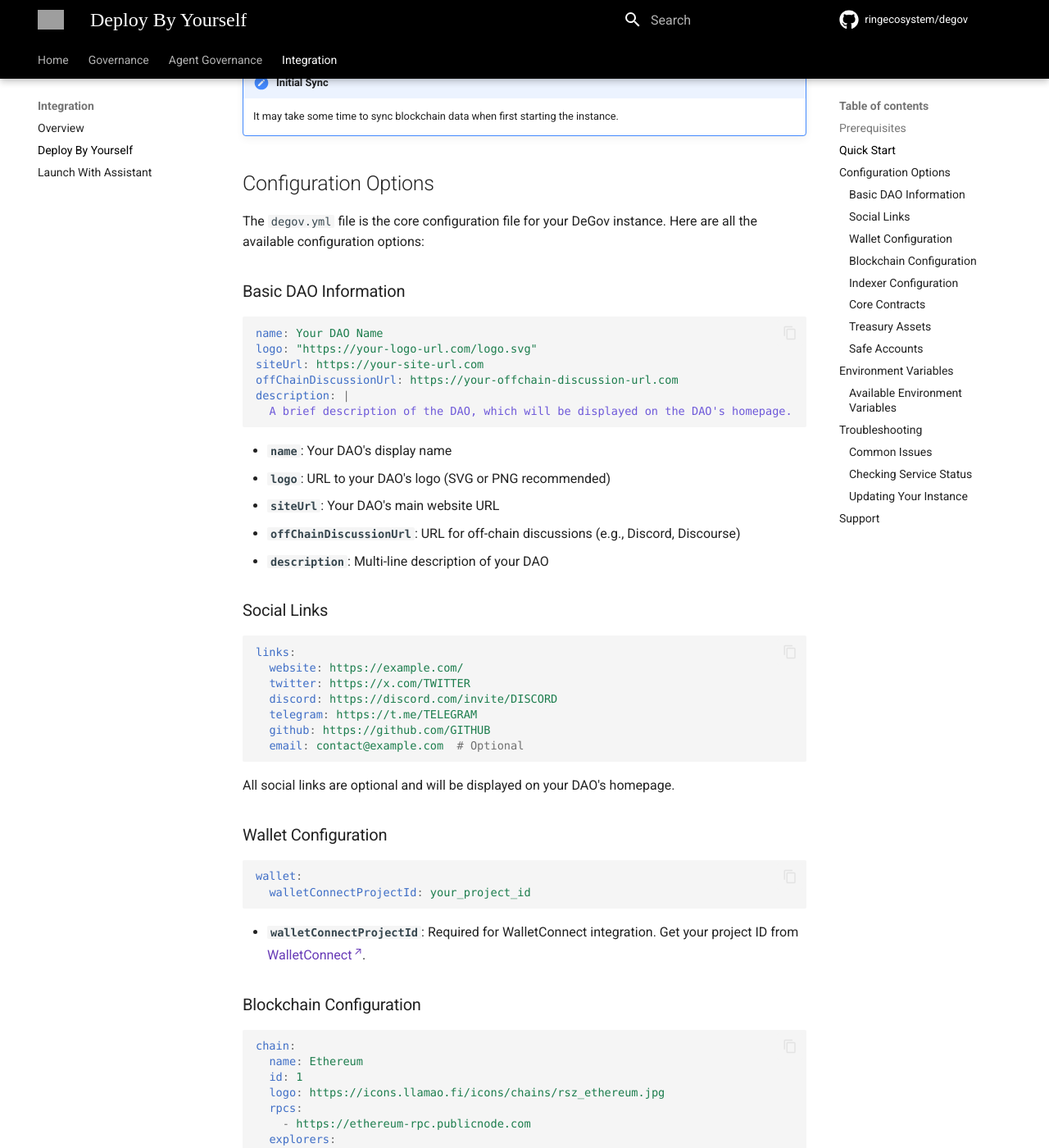
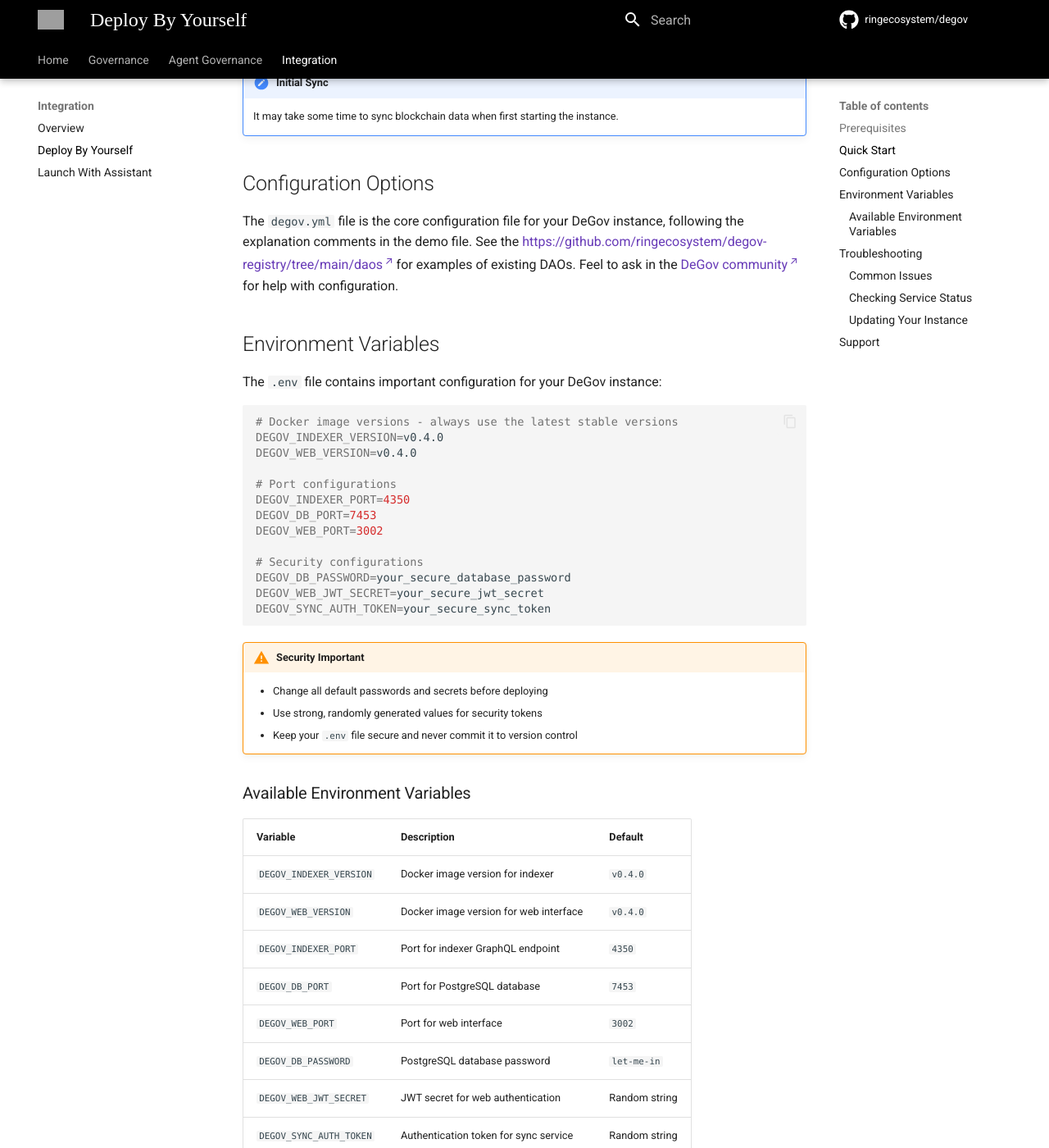
Before and after one commit to ringecosystem/degov-docs, an MkDocs documentation site: the page built from docs/integration/deploy.md, in a window 1280 px wide and 1400 px high, scrolled down 984 px. Shown: the whole window at 82% size. Built offline with MkDocs 1.6.1 and Material for MkDocs 9.7.7, drawn with Linux system fonts in a browser that asks for light colours; some web fonts are replaced; comment, search, counter and statistics services are not loaded; some of the changed text lies outside the part shown; grey boxes are pictures that could not be loaded.

Commit message:
Remove detailed configuration options from deploy.md for brevity and clarity

````diff
--- a/docs/integration/deploy.md
+++ b/docs/integration/deploy.md
@@ -44,149 +44,7 @@
 
 ## Configuration Options
 
-The `degov.yml` file is the core configuration file for your DeGov instance. Here are all the available configuration options:
-
-### Basic DAO Information
-
-```yaml
-name: Your DAO Name
-logo: "https://your-logo-url.com/logo.svg"
-siteUrl: https://your-site-url.com
-offChainDiscussionUrl: https://your-offchain-discussion-url.com
-description: |
-  A brief description of the DAO, which will be displayed on the DAO's homepage.
-```
-
-- **`name`**: Your DAO's display name
-- **`logo`**: URL to your DAO's logo (SVG or PNG recommended)
-- **`siteUrl`**: Your DAO's main website URL
-- **`offChainDiscussionUrl`**: URL for off-chain discussions (e.g., Discord, Discourse)
-- **`description`**: Multi-line description of your DAO
-
-### Social Links
-
-```yaml
-links:
-  website: https://example.com/
-  twitter: https://x.com/TWITTER
-  discord: https://discord.com/invite/DISCORD
-  telegram: https://t.me/TELEGRAM
-  github: https://github.com/GITHUB
-  email: contact@example.com  # Optional
-```
-
-All social links are optional and will be displayed on your DAO's homepage.
-
-### Wallet Configuration
-
-```yaml
-wallet:
-  walletConnectProjectId: your_project_id
-```
-
-- **`walletConnectProjectId`**: Required for WalletConnect integration. Get your project ID from [WalletConnect](https://walletconnect.network/).
-
-### Blockchain Configuration
-
-```yaml
-chain:
-  name: Ethereum
-  id: 1
-  logo: https://icons.llamao.fi/icons/chains/rsz_ethereum.jpg
-  rpcs:
-    - https://ethereum-rpc.publicnode.com
-  explorers:
-    - https://etherscan.io/
-  nativeToken:
-    symbol: ETH
-    priceId: ethereum
-    decimals: 18
-```
-
-- **`name`**: Human-readable chain name (optional for well-known chains)
-- **`id`**: Chain ID (1 for Ethereum mainnet, 5 for Goerli, etc.)
-- **`logo`**: URL to chain logo
-- **`rpcs`**: Array of RPC endpoints for blockchain interaction (optional for well-known chains)
-- **`explorers`**: Array of block explorer URLs (optional for well-known chains)
-- **`nativeToken`**:
-  - **`symbol`**: Native token symbol (ETH, MATIC, etc.)
-  - **`priceId`**: Price feed identifier (usually matches CoinGecko ID)
-  - **`decimals`**: Token decimals (usually 18)
-
-### Indexer Configuration
-
-```yaml
-indexer:
-  endpoint: http://localhost:4350/graphql
-  startBlock: 0
-  # Optional configurations:
-  # rpc: https://rpc.your.network
-  # gateway: https://gateway.your.network
-```
-
-- **`endpoint`**: GraphQL endpoint for the indexer (default uses local instance)
-- **`startBlock`**: Block number to start indexing from
-- **`rpc`**: (Optional) Alternative RPC endpoint for indexer
-- **`gateway`**: (Optional) SQD gateway for faster synchronization
-
-### Core Contracts
-
-```yaml
-contracts:
-  governor: "0x0000000000000000000000000000000000000000"
-  governorToken:
-    address: "0x0000000000000000000000000000000000000000"
-    standard: ERC20  # or ERC721
-  timeLock: "0x0000000000000000000000000000000000000000"
-```
-
-- **`governor`**: Address of your OpenZeppelin Governor contract
-- **`governorToken`**:
-    - **`address`**: Address of your governance token contract
-    - **`standard`**: Token standard (ERC20 or ERC721) - crucial for proper indexing
-- **`timeLock`**: Address of your TimeLock contract
-
-### Treasury Assets
-
-```yaml
-timeLockAssets:
-  - name: FT
-    contract: "0x0000000000000000000000000000000000000000"
-    standard: ERC20
-    priceId: FT
-    logo: https://example.com/token-logo.png
-  - name: NFT
-    contract: "0x0000000000000000000000000000000000000000"
-    standard: ERC721
-    priceId: NFT
-    logo: https://example.com/nft-logo.png
-```
-
-Configure assets held in your DAO's treasury:
-
-- **`name`**: Asset display name
-- **`contract`**: Token contract address
-- **`standard`**: Token standard (ERC20 or ERC721)
-- **`priceId`**: Price feed identifier
-- **`logo`**: Asset logo URL (optional)
-
-### Safe Accounts
-
-```yaml
-safes:
-  - name: Safe Account 01
-    chainId: 42161
-    link: https://app.safe.global/home?safe=arb1:0x0000000000000000000000000000000000000000
-  - name: Safe Account 02
-    chainId: 11155111
-    link: https://app.safe.global/home?safe=sep:0x0000000000000000000000000000000000000000
-```
-
-Configure Gnosis Safe accounts managed by your DAO:
-
-- **`name`**: Safe account display name
-- **`chainId`**: Chain ID where the Safe is deployed
-- **`link`**: Direct link to the Safe interface
+The `degov.yml` file is the core configuration file for your DeGov instance, following the explanation comments in the demo file. See the [https://github.com/ringecosystem/degov-registry/tree/main/daos](https://github.com/ringecosystem/degov-registry/tree/main/daos) for examples of existing DAOs. Feel to ask in the [DeGov community](https://t.me/DeGov_AI) for help with configuration.
 
 ## Environment Variables
 
````
